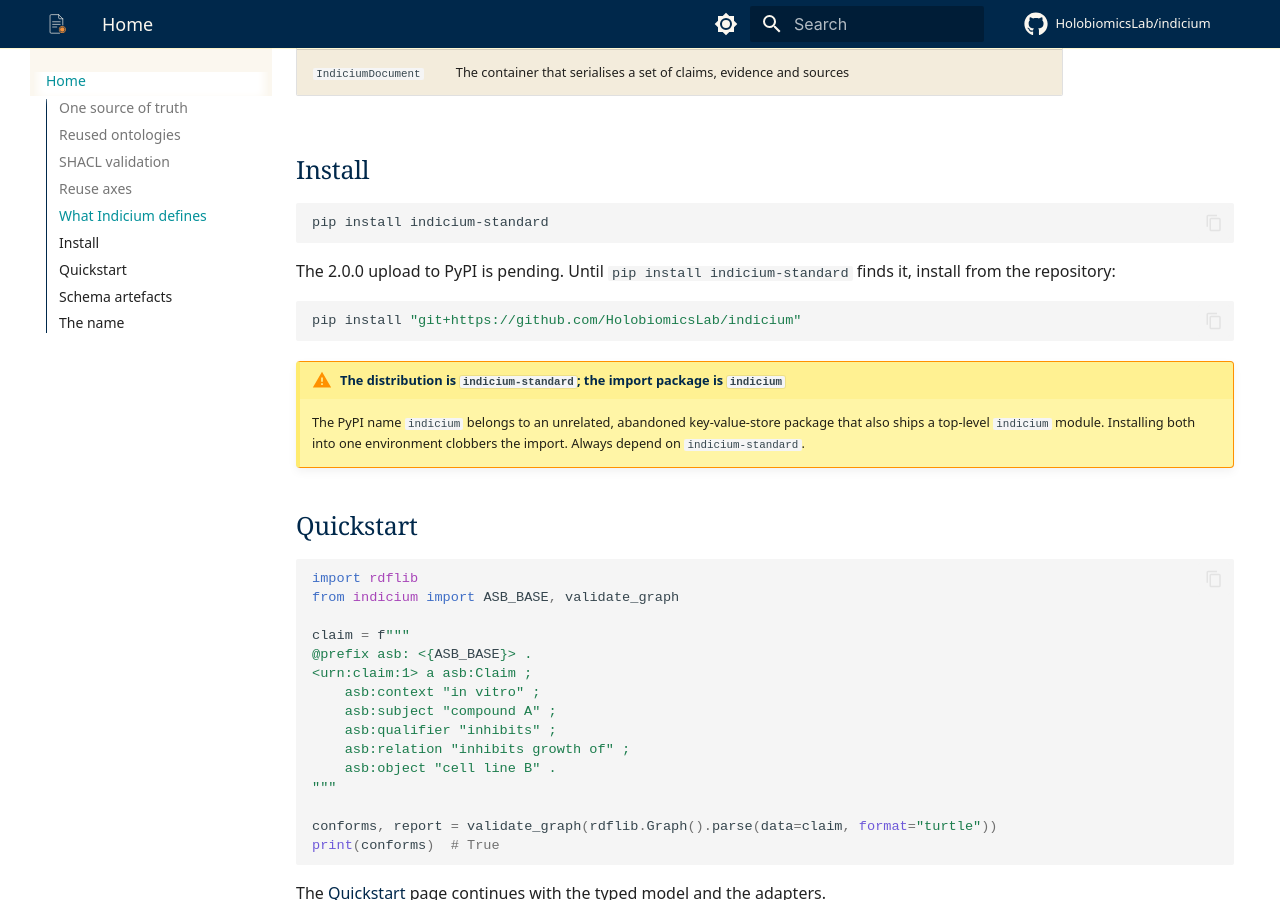
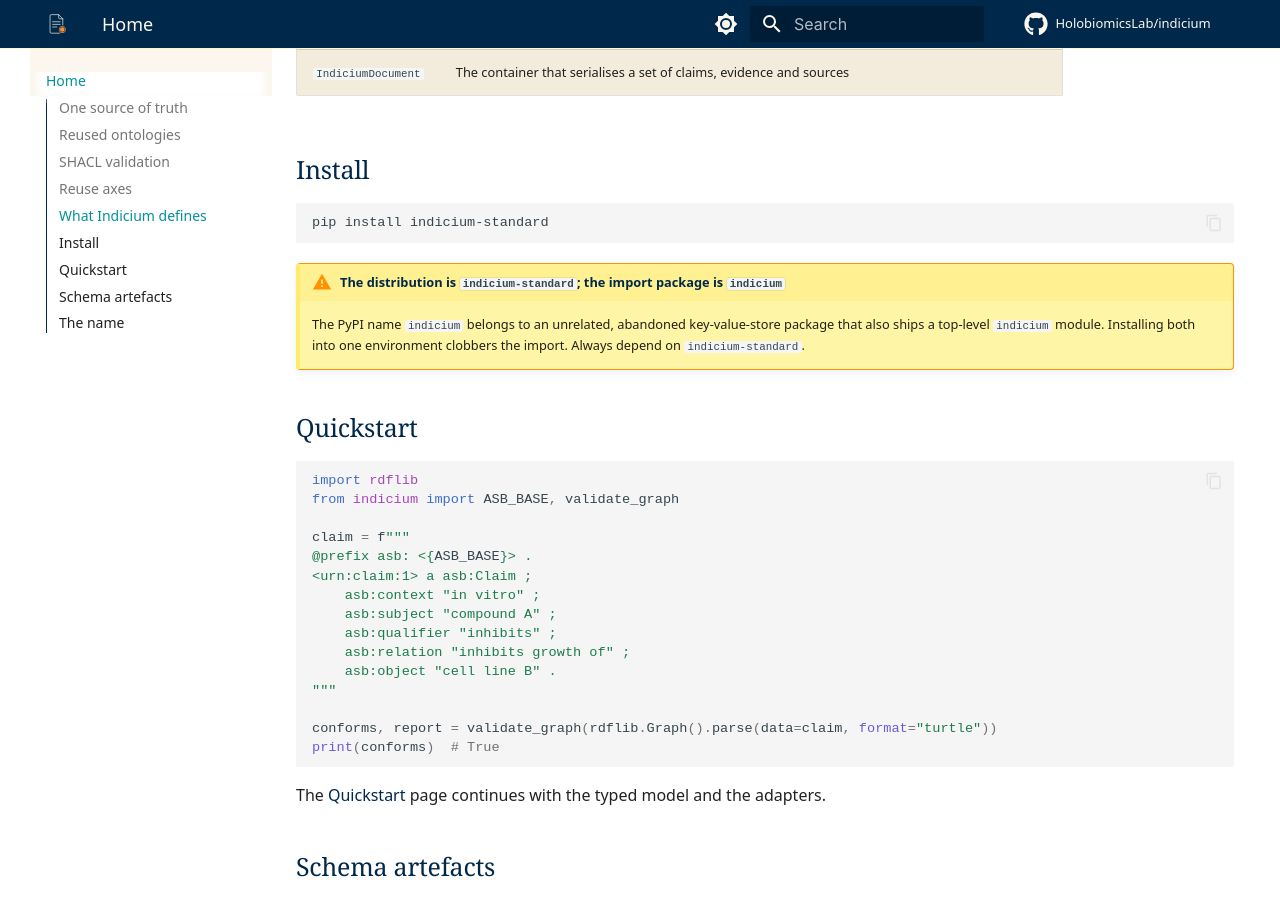
Before and after one commit to HolobiomicsLab/indicium, an MkDocs documentation site: the page built from docs/index.md, in a window 1280 px wide and 900 px high, scrolled down 1744 px. Built offline with MkDocs 1.6.1 and Material for MkDocs 9.7.7, drawn with Linux system fonts in a browser that asks for light colours; comment, search, counter and statistics services are not loaded.

Commit message:
Docs: PyPI badge and install lines once 2.0.0 is on PyPI
RELEASING.md follow-up 1, second half: the PyPI badge leaves its comment and
the three paragraphs that pointed at the repository install go away.

Co-Authored-By: Claude Fable 5.1 <noreply@anthropic.com>

````diff
--- a/docs/index.md
+++ b/docs/index.md
@@ -70,13 +70,6 @@ Domain packages add their own shapes through the same call.
 pip install indicium-standard
 ```
 
-The 2.0.0 upload to PyPI is pending. Until `pip install indicium-standard` finds it,
-install from the repository:
-
-```bash
-pip install "git+https://github.com/HolobiomicsLab/indicium"
-```
-
 !!! warning "The distribution is `indicium-standard`; the import package is `indicium`"
     The PyPI name `indicium` belongs to an unrelated, abandoned key-value-store package
     that also ships a top-level `indicium` module. Installing both into one environment
````
Also changed, not shown: README.md (+0 -9 lines), docs/quickstart.md (+0 -7 lines).
